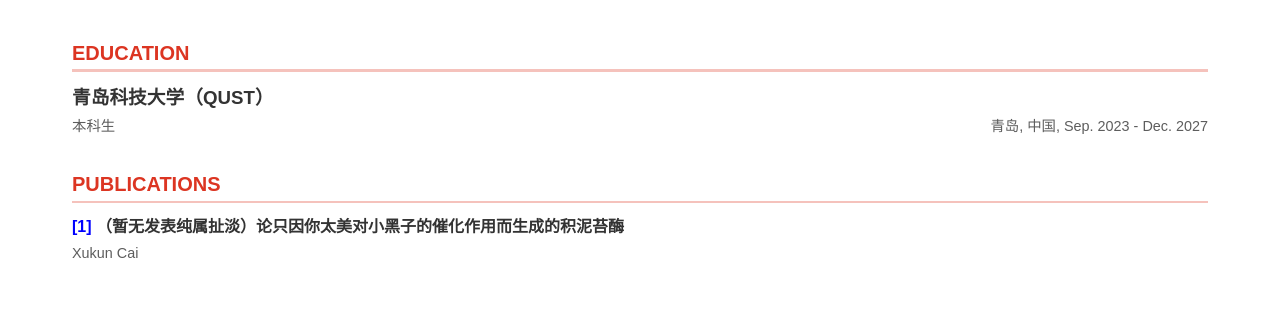
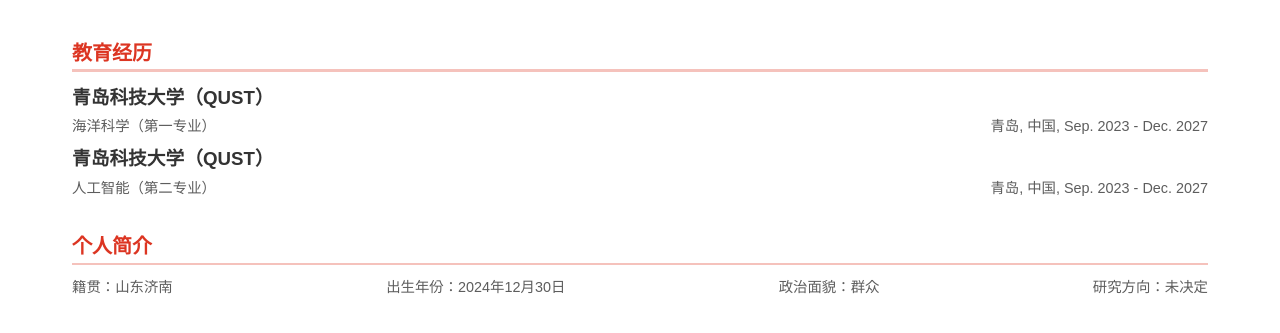
Before and after one commit to superchaoss/superchaoss.github.io, a plain HTML site: page index.html in a window 1280 px wide. Shown: the part 171-504 px from the top of the page. Drawn offline with Linux system fonts and the light colour scheme.

Commit message:
Update index.html

```diff
--- a/index.html
+++ b/index.html
@@ -226,26 +226,34 @@
 
         <main>
             <section class="section">
-                <h2 class="section-title">Education</h2>
+                <h2 class="section-title">教育经历</h2>
                 <div class="entry">
                     <h3 class="entry-title">青岛科技大学（QUST）</h3>
                     <div class="entry-info">
-                        <span>本科生</span>
+                        <span>海洋科学（第一专业）</span>
                         <span>青岛, 中国, Sep. 2023 - Dec. 2027</span>
                     </div>
                     <div class="entry-description">
 
                     </div>
+                   <h3 class="entry-title">青岛科技大学（QUST）</h3>
+                        <div class="entry-info">
+                            <span>人工智能（第二专业）</span>
+                            <span>青岛, 中国, Sep. 2023 - Dec. 2027</span>
+                        </div>
+                        <div class="entry-description">
 
+                        </div>
             </section>
 
             <section class="section">
-                <h2 class="section-title">Publications</h2>
+                <h2 class="section-title">个人简介</h2>
                 <div class="entry">
-                    <h4 class="entry-title"><a href="https://example.com" class="blue-link">[1]</a> （暂无发表纯属扯淡）论只因你太美对小黑子的催化作用而生成的积泥苔酶</h4>
                     <div class="entry-info">
-                        <span>Xukun Cai</span>
-
+                        <span>籍贯：山东济南</span>
+                        <span>出生年份：2024年12月30日</span>
+                        <span>政治面貌：群众</span>
+                        <span>研究方向：未决定</span>
                     </div>
                     <div class="entry-description">
 
```
